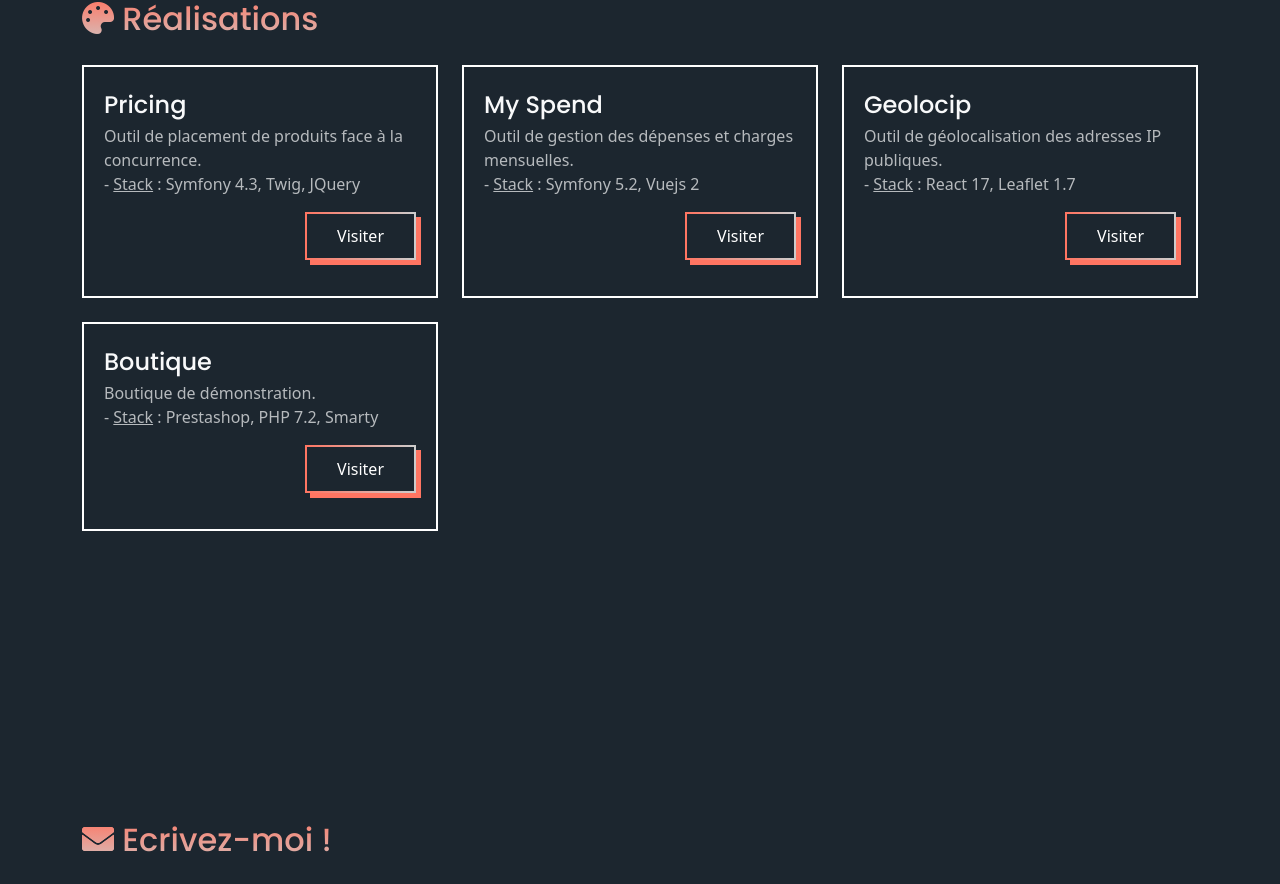
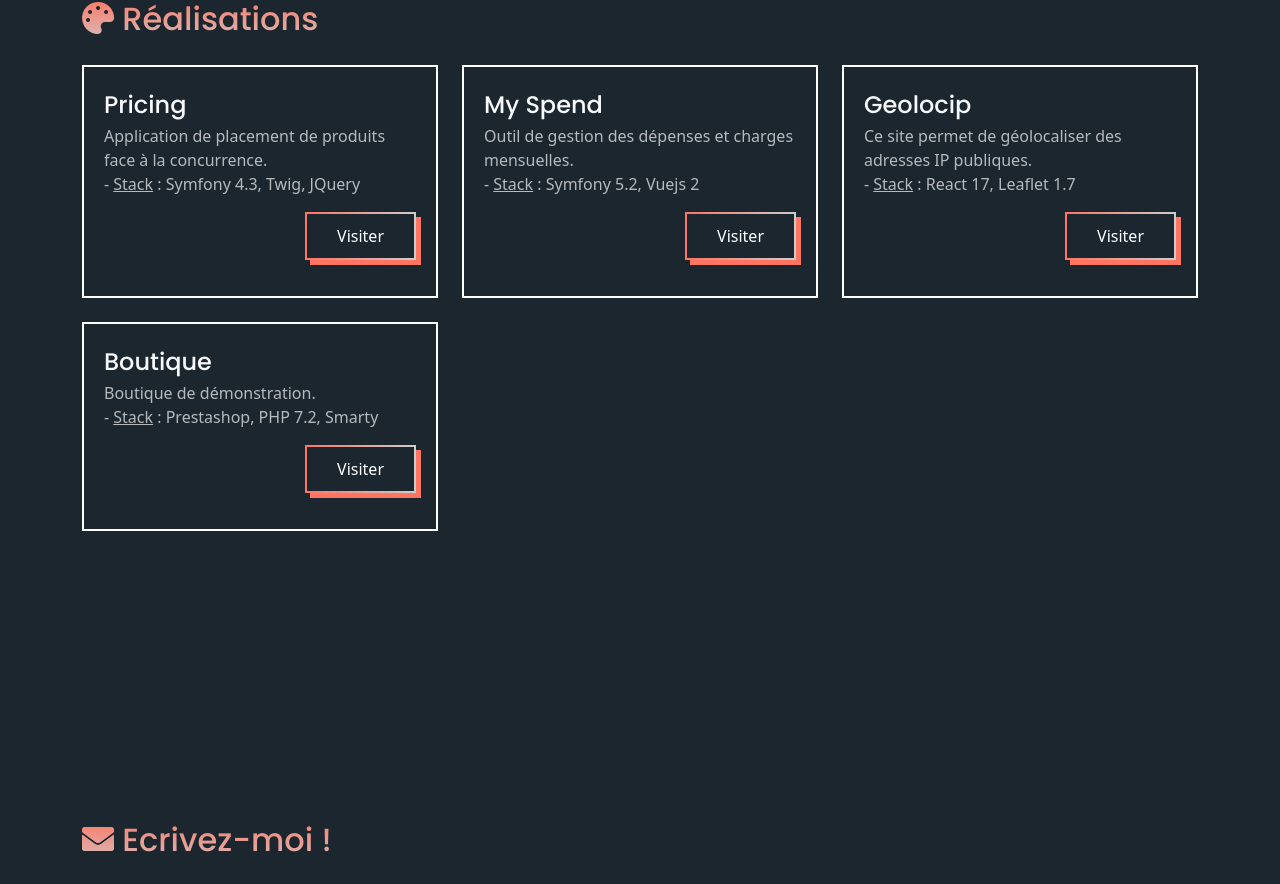
Before and after one commit to bennaneweb44/bwreact, a React (Create React App) app: page / in a window 1280 px wide. Shown: the part 1756-2640 px from the top of the page. Built offline with nearby package versions, Linux system fonts and the light colour scheme.

Commit message:
Mise à jour du texte des réalisations

```diff
--- a/src/pages/Realisations.js
+++ b/src/pages/Realisations.js
@@ -11,7 +11,7 @@ function Realisations() {
                 <div className="col-lg-4">
                     <div className="card bg-transparent">
                         <h4 className="py-1">Pricing</h4>
-                        <p className="para-light">Outil de placement de produits face à la concurrence.<br />- <u>Stack</u> : Symfony 4.3, Twig, JQuery</p>
+                        <p className="para-light">Application de placement de produits face à la concurrence.<br />- <u>Stack</u> : Symfony 4.3, Twig, JQuery</p>
                         <div className="my-3">
                             <a className="btn float-end" target="_blank" rel="noopener noreferrer" href="https://pricing.bennaneweb.fr">Visiter</a>
                         </div>
@@ -29,7 +29,7 @@ function Realisations() {
                 <div className="col-lg-4">
                     <div className="card bg-transparent">
                         <h4 className="py-1">Geolocip</h4>
-                        <p className="para-light">Outil de géolocalisation des adresses IP publiques.<br />- <u>Stack</u> : React 17, Leaflet 1.7</p>
+                        <p className="para-light">Ce site permet de géolocaliser des adresses IP publiques.<br />- <u>Stack</u> : React 17, Leaflet 1.7</p>
                         <div className="my-3">
                             <a className="btn float-end" target="_blank" rel="noopener noreferrer" href="https://geolocip.bennaneweb.fr">Visiter</a>
                         </div>
```
